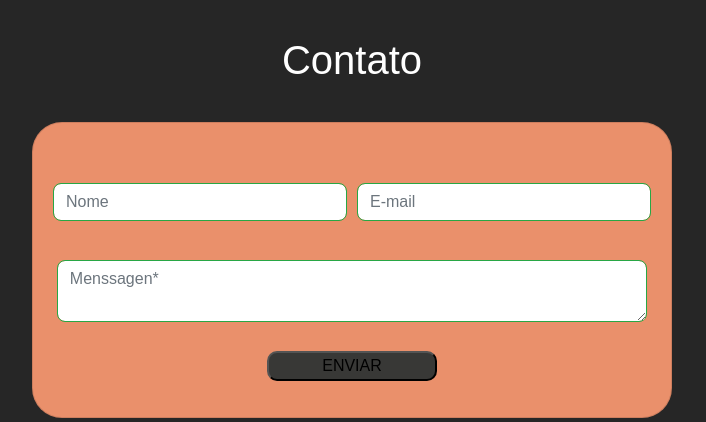
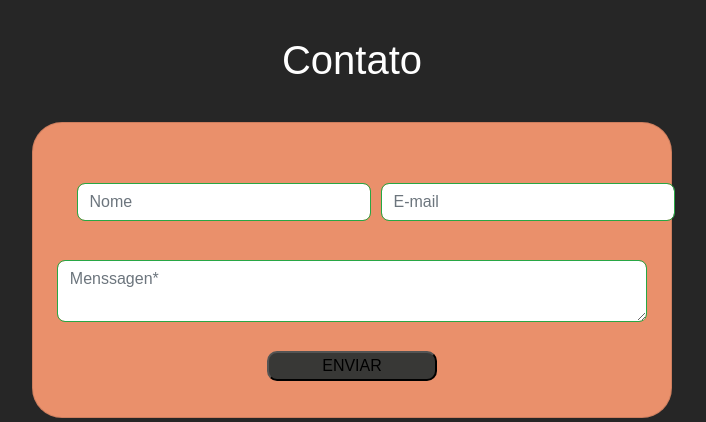
Before and after one commit to juninnzx21/hitdig, a PHP site: page /log/contato.php in a window 1280 px wide. Shown: the part 242-664 px from the top of the page, without its empty margins (288-994 px from the left). Run offline with PHP 8.4, Linux system fonts and the light colour scheme; some libraries are stand-ins or nearby versions; some web fonts are replaced.

Commit message:
correção

```diff
--- a/contato.php
+++ b/contato.php
@@ -65,7 +65,7 @@ include './host.php'
 
 
     .input3 {
-        margin: 8% 0px 8% 0px;
+        margin: 8% 8%  8% 8% ;
         width: 100%;
         border-radius: 8px;
     }
```
